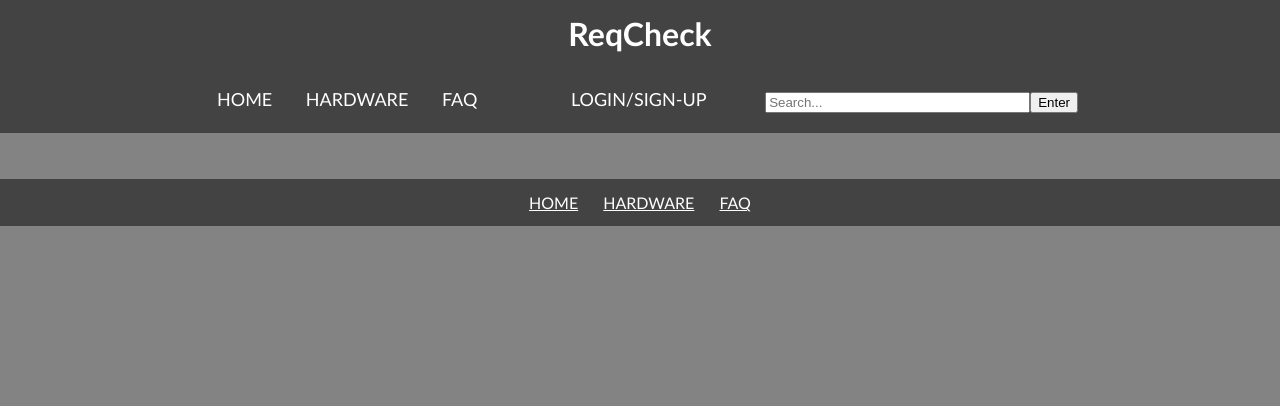
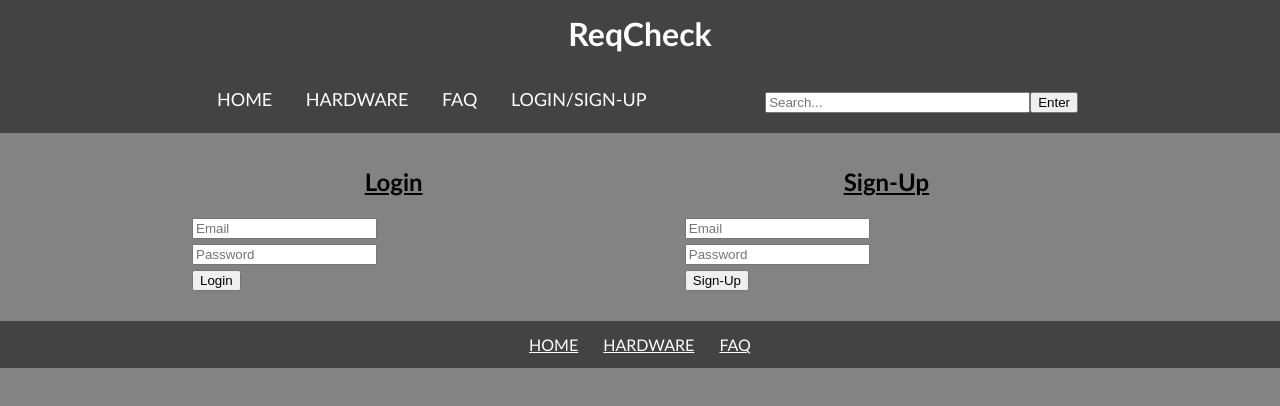
Before and after one commit to wyatt-raex/CSC340-REQCHECK, a plain HTML site: page pages/login.html in a window 1280 px wide. Drawn offline with Linux system fonts and the light colour scheme.

Commit message:
Added Login Page

```diff
--- a/js/login.js
+++ b/js/login.js
@@ -0,0 +1,32 @@
+//Get elements
+const emailLogin = document.getElementById("emailLogin");
+const passwordLogin = document.getElementById("passwordLogin");
+const submitLogin = document.getElementById("submitLogin");
+const emailSignUp = document.getElementById("emailSignUp");
+const passwordSignUp = document.getElementById("passwordSignUp");
+const submitSignUp = document.getElementById("submitSignUp");
+
+//Check for onclick
+function loginClick(){
+  //submitLogin.preventDefault(); //Stops normal behavior
+
+  //Check login info
+  const email = emailLogin.value;
+  const pass = passwordLogin.value;
+  if (email === "test@test.com" && pass === "1234"){
+    alert("Login Successful!");
+    location.assign('../index.html');
+  }
+  else alert("Login Failed, please try again.");
+
+}
+
+function signUpClick(){
+  const email = emailSignUp.value;
+  const pass = passwordSignUp.value;
+  if (email != "" && pass != ""){
+    alert("Sign-Up Successful!");
+    location.assign('../index.html');
+  }
+  else alert("Please populate all fields and try again.");
+}
--- a/pages/login.html
+++ b/pages/login.html
@@ -4,8 +4,6 @@
     <meta charset="utf-8">
     <title>ReqCheck - Login</title>
     <link rel="stylesheet" type="text/css" href="../css/mainPage.css">
-    <script type="text/javascript" src="../js/login.js"></script>
-    <script type="text/javascript" src="../js/navbar.js"></script>
   </head>
   <body>
 
@@ -35,13 +33,27 @@
     <!-- Content -->
     <div class="container">
       <p>
+        <!-- Login -->
         <nav id="leftSide">
-
-
+          <nav id="loginPage">
+            <h2>Login</h2>
+            <input type="text"; id="emailLogin"; placeholder="Email">
+            <br>
+            <input type="password"; id="passwordLogin"; placeholder="Password">
+            <br>
+            <input type="submit"; onclick="loginClick()"; id="login"; value="Login">
+          </nav>
         </nav>
 
         <nav id="rightSide">
-
+          <nav id="loginPage">
+            <h2>Sign-Up</h2>
+            <input type="text"; id="emailSignUp"; placeholder="Email">
+            <br>
+            <input type="password"; id="passwordSignUp"; placeholder="Password">
+            <br>
+            <input type="submit"; onclick="signUpClick()"; id="submitSignUp"; value="Sign-Up">
+          </nav>
         </nav>
       </p>
     </div>
@@ -53,5 +65,9 @@
     			<a href="faq.html">FAQ</a>
     </footer>
 
+    <!-- JavaScript -->
+    <script type="text/javascript" src="../js/login.js"></script>
+    <script type="text/javascript" src="../js/navbar.js"></script>
+
   </body>
 </html>
```
